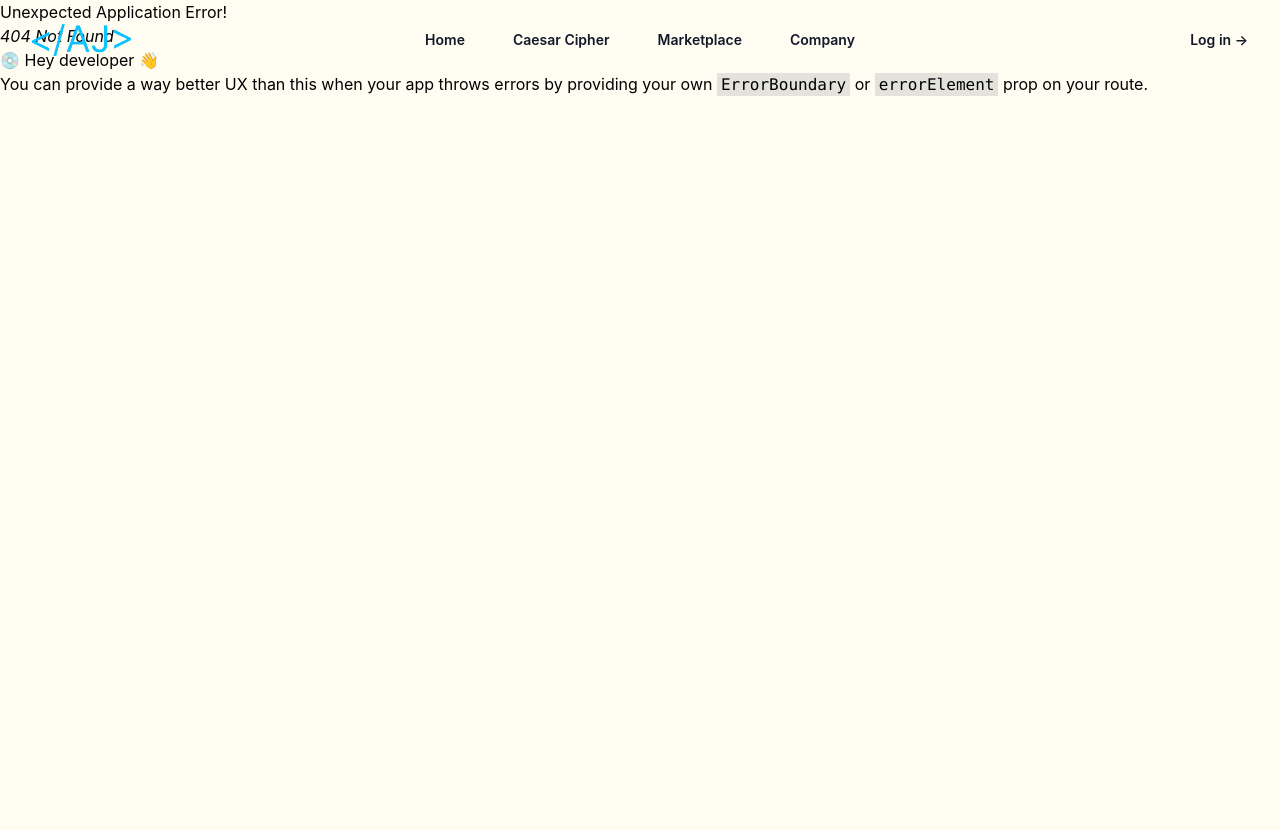
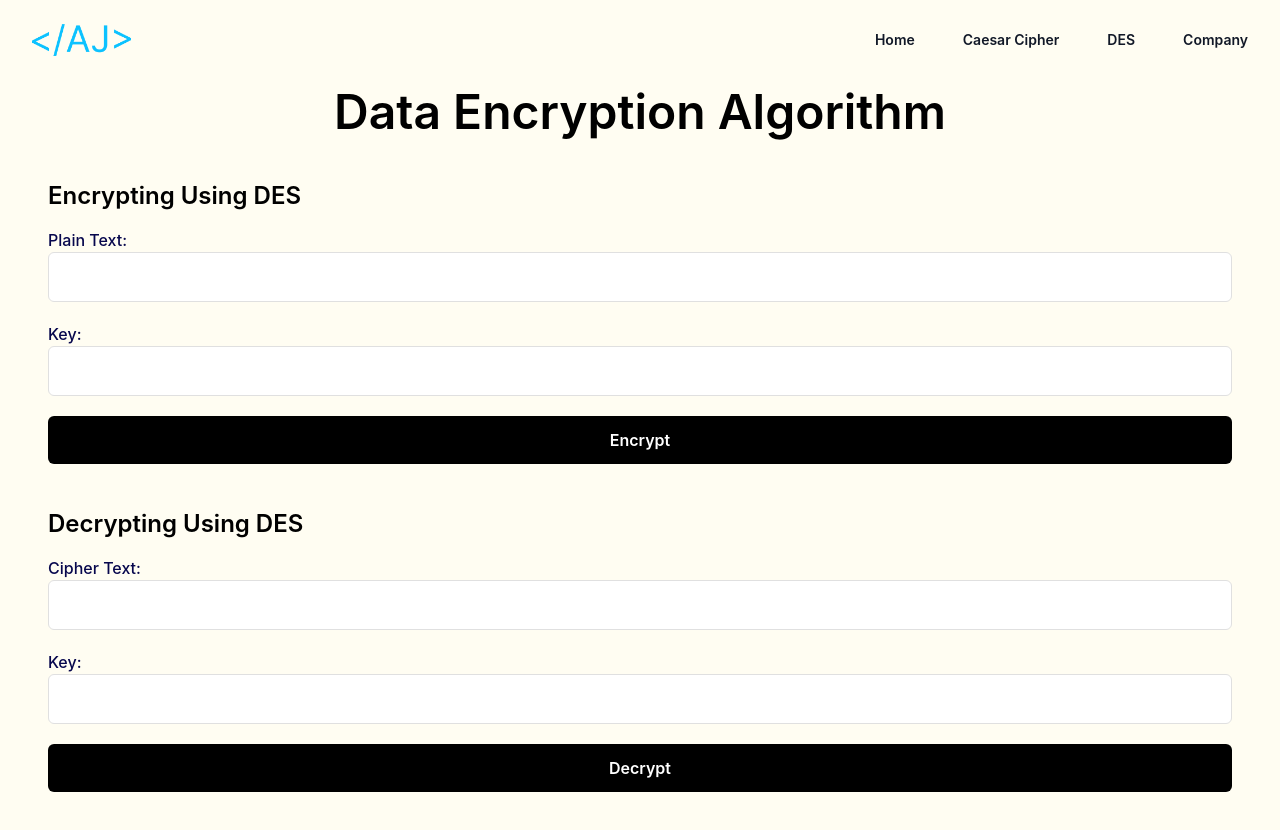
Before and after one commit to jambhaleAnuj/crypto_webapp, a React (Vite) app: page /des in a window 1280 px wide. Before the commit this address had no page. Shown: the top 830 px of the page. Before the commit the page ends 800 px from the top, so only its background shows below. Built offline with nearby package versions, Linux system fonts and the light colour scheme.

Commit message:
added DES

```diff
--- a/package.json
+++ b/package.json
@@ -12,6 +12,7 @@
   "dependencies": {
     "@headlessui/react": "^2.1.8",
     "@heroicons/react": "^2.1.5",
+    "crypto-js": "^4.2.0",
     "react": "^18.3.1",
     "react-dom": "^18.3.1",
     "react-router-dom": "^6.26.2"
--- a/src/App.jsx
+++ b/src/App.jsx
@@ -39,12 +39,10 @@ export default function App() {
           </div>
           <div className="text-center">
             <h1 className="text-4xl font-bold tracking-tight text-gray-900 sm:text-6xl">
-              Data to enrich your online business
+              CipherCraft: Your Go-To Tool for Cryptography
             </h1>
             <p className="mt-6 text-lg leading-8 text-gray-600">
-              Anim aute id magna aliqua ad ad non deserunt sunt. Qui irure qui
-              lorem cupidatat commodo. Elit sunt amet fugiat veniam occaecat
-              fugiat aliqua.
+              From Caesar to Modern Algorithms: Explore Cryptographic Techniques
             </p>
             <div className="mt-10 flex items-center justify-center gap-x-6">
               <a
--- a/src/NavBar.jsx
+++ b/src/NavBar.jsx
@@ -8,7 +8,7 @@ const NavBar = () => {
   const navigation = [
     { name: "Home", href: "/" },
     { name: "Caesar Cipher", href: "/caesar" },
-    { name: "Marketplace", href: "#" },
+    { name: "DES", href: "/des" },
     { name: "Company", href: "#" },
   ];
 
@@ -50,14 +50,6 @@ const NavBar = () => {
               </a>
             ))}
           </div>
-          <div className="hidden lg:flex lg:flex-1 lg:justify-end">
-            <a
-              href="#"
-              className="text-sm font-semibold leading-6 text-gray-900"
-            >
-              Log in <span aria-hidden="true">&rarr;</span>
-            </a>
-          </div>
         </nav>
         <Dialog
           open={mobileMenuOpen}
@@ -93,14 +85,6 @@ const NavBar = () => {
                     </a>
                   ))}
                 </div>
-                <div className="py-6">
-                  <a
-                    href="#"
-                    className="-mx-3 block rounded-lg px-3 py-2.5 text-base font-semibold leading-7 text-gray-900 hover:bg-gray-50"
-                  >
-                    Log in
-                  </a>
-                </div>
               </div>
             </div>
           </DialogPanel>
--- /dev/null
+++ b/src/decryption_algo/desDecrypt.js
@@ -0,0 +1,38 @@
+// Define DES key and plaintext
+const key = "0123456789abcdef";
+const plaintext = "c76b9f95ceb871ed9017479b73bf3cc3";
+
+import CryptoJS from "crypto-js";
+
+function desDecrypt(key, plaintext) {
+  // Initialize DES with key
+  const parsedKey = CryptoJS.enc.Hex.parse(key);
+
+  // Perform DES encryption
+  const encrypted = CryptoJS.DES.encrypt(plaintext, parsedKey, {
+    mode: CryptoJS.mode.ECB,
+  });
+
+  // Convert ciphertext to hex string
+  const ciphertext = encrypted.ciphertext.toString();
+
+  // Parse ciphertext for decryption
+  const ciphertextHex = CryptoJS.enc.Hex.parse(plaintext);
+  const decrypted = CryptoJS.DES.decrypt(
+    { ciphertext: ciphertextHex },
+    parsedKey,
+    { mode: CryptoJS.mode.ECB }
+  );
+
+  // Return decrypted plaintext as UTF-8 string
+  const decryptedText = decrypted.toString(CryptoJS.enc.Utf8);
+
+  //   console.log("Ciphertext: ", ciphertext);
+  console.log("Decrypted: ", decryptedText);
+
+  return decryptedText;
+}
+
+console.log(desDecrypt(key, plaintext));
+
+export default desDecrypt;
--- /dev/null
+++ b/src/encryption_algo/des.js
@@ -0,0 +1,38 @@
+// Define DES key and plaintext
+const key = "0123456789abcdef";
+const plaintext = "Hello, world!";
+
+import CryptoJS from "crypto-js";
+
+function desCipher(key, plaintext) {
+  // Initialize DES with key
+  const parsedKey = CryptoJS.enc.Hex.parse(key);
+
+  // Perform DES encryption
+  const encrypted = CryptoJS.DES.encrypt(plaintext, parsedKey, {
+    mode: CryptoJS.mode.ECB,
+  });
+
+  // Convert ciphertext to hex string
+  const ciphertext = encrypted.ciphertext.toString();
+
+  // Parse ciphertext for decryption
+  const ciphertextHex = CryptoJS.enc.Hex.parse(ciphertext);
+  const decrypted = CryptoJS.DES.decrypt(
+    { ciphertext: ciphertextHex },
+    parsedKey,
+    { mode: CryptoJS.mode.ECB }
+  );
+
+  // Return decrypted plaintext as UTF-8 string
+  const decryptedText = decrypted.toString(CryptoJS.enc.Utf8);
+
+  console.log("Ciphertext: ", ciphertext);
+  //   console.log("Decrypted: ", decryptedText);
+
+  return ciphertext;
+}
+
+console.log(desCipher(key, plaintext));
+
+export default desCipher;
--- a/src/main.jsx
+++ b/src/main.jsx
@@ -3,6 +3,7 @@ import { createRoot } from "react-dom/client";
 import App from "./App.jsx";
 import Caesar from "./pages/Caesar.jsx";
 import NavBar from "./NavBar.jsx";
+import DES from "./pages/DES.jsx";
 import "./index.css";
 import { createBrowserRouter, RouterProvider } from "react-router-dom";
 
@@ -15,6 +16,10 @@ const router = createBrowserRouter([
     path: "caesar",
     element: <Caesar />,
   },
+  {
+    path: "des",
+    element: <DES />,
+  },
 ]);
 
 createRoot(document.getElementById("root")).render(
--- /dev/null
+++ b/src/pages/DES.jsx
@@ -0,0 +1,114 @@
+import React from "react";
+
+import { useState } from "react";
+import desCipher from "../encryption_algo/des";
+import desDecrypt from "../decryption_algo/desDecrypt";
+const DES = () => {
+  const [firstName, setFirstName] = useState("");
+  const [age, setAge] = useState("");
+  const [crpyt, setCrypt] = useState("");
+  const ageAsNumber = Number(age);
+
+  const [decryptText, setDecryptText] = useState("");
+  const [decryptKey, setDecryptKey] = useState("");
+  const decryptKeyAsNumber = Number(decryptKey);
+  const [decrypt, setDecrypt] = useState("");
+
+  return (
+    <div className="flex items-center justify-center p-12 mt-10">
+      <div className="mx-auto w-full">
+        <div>
+          <h1 className="font-semibold items-center text-center justify-center text-5xl mb-11">
+            Data Encryption Algorithm
+          </h1>
+        </div>
+
+        <div>
+          <h3 className="font-semibold text-2xl mb-4">Encrypting Using DES</h3>
+        </div>
+        <div className="mb-5">
+          <label className="mb-3 block text-base font-medium text-[#07074D]">
+            Plain Text:{" "}
+            <input
+              className="w-full rounded-md border border-[#e0e0e0] bg-white  px-3 py-3 text-base font-medium text-[#6B7280] outline-none focus:border-[#000000] focus:shadow-md"
+              value={firstName}
+              onChange={(e) => setFirstName(e.target.value)}
+            />
+          </label>
+        </div>
+        <div className="mb-5">
+          <label className="mb-3 block text-base font-medium text-[#07074D]">
+            Key:{" "}
+            <input
+              className="w-full rounded-md border border-[#e0e0e0] bg-white py-3 px-6 text-base font-medium text-[#6B7280] outline-none focus:border-[#6A64F1] focus:shadow-m"
+              value={age}
+              onChange={(e) => setAge(e.target.value)}
+            />{" "}
+          </label>
+        </div>
+        <div>
+          <button
+            className="hover:shadow-form w-full rounded-md bg-black py-3 px-8 text-center text-base font-semibold text-white outline-none"
+            onClick={() => setCrypt(desCipher(age, firstName))}
+          >
+            Encrypt
+          </button>
+        </div>
+        <div className="mb-3 mt-4 justify-center items-center text-center">
+          {firstName !== "" && (
+            <p className="font-semibold">
+              Your Encrypted text is <br />
+              <p className=" font-medium"> {crpyt} </p>
+            </p>
+          )}
+        </div>
+
+        {
+          ////////////////////////////////////////////////////////////
+        }
+        <div>
+          <h3 className="font-semibold text-2xl mb-4 mt-11">
+            Decrypting Using DES
+          </h3>
+        </div>
+        <div className="mb-5">
+          <label className="mb-3 block text-base font-medium text-[#07074D]">
+            Cipher Text:{" "}
+            <input
+              className="w-full rounded-md border border-[#e0e0e0] bg-white py-3 px-3 text-base font-medium text-[#6B7280] outline-none focus:border-[#6A64F1] focus:shadow-md"
+              value={decryptText}
+              onChange={(e) => setDecryptText(e.target.value)}
+            />
+          </label>
+        </div>
+        <div className="mb-5">
+          <label className="mb-3 block text-base font-medium text-[#07074D]">
+            {" "}
+            Key:{" "}
+            <input
+              className="w-full rounded-md border border-[#e0e0e0] bg-white px-3 py-3 text-base font-medium text-[#6B7280] outline-none focus:border-[#6A64F1] focus:shadow-md"
+              value={decryptKey}
+              onChange={(e) => setDecryptKey(e.target.value)}
+            />{" "}
+          </label>
+        </div>
+        <button
+          className="hover:shadow-form w-full rounded-md bg-black py-3 px-8 text-center text-base font-semibold text-white outline-none"
+          onClick={() => setDecrypt(desDecrypt(decryptKey, decryptText))}
+        >
+          Decrypt
+        </button>
+        <div className="mb-3 mt-4 justify-center items-center text-center">
+          {decryptText !== "" && (
+            <p className="font-semibold">
+              Your decrypted text is <br />
+              <p className=" font-medium"> {decrypt} </p>
+            </p>
+          )}
+        </div>
+      </div>
+    </div>
+  );
+};
+
+export default DES;
```
Also changed, not shown: 1 other file (tests, documents, lock files or other folders).
